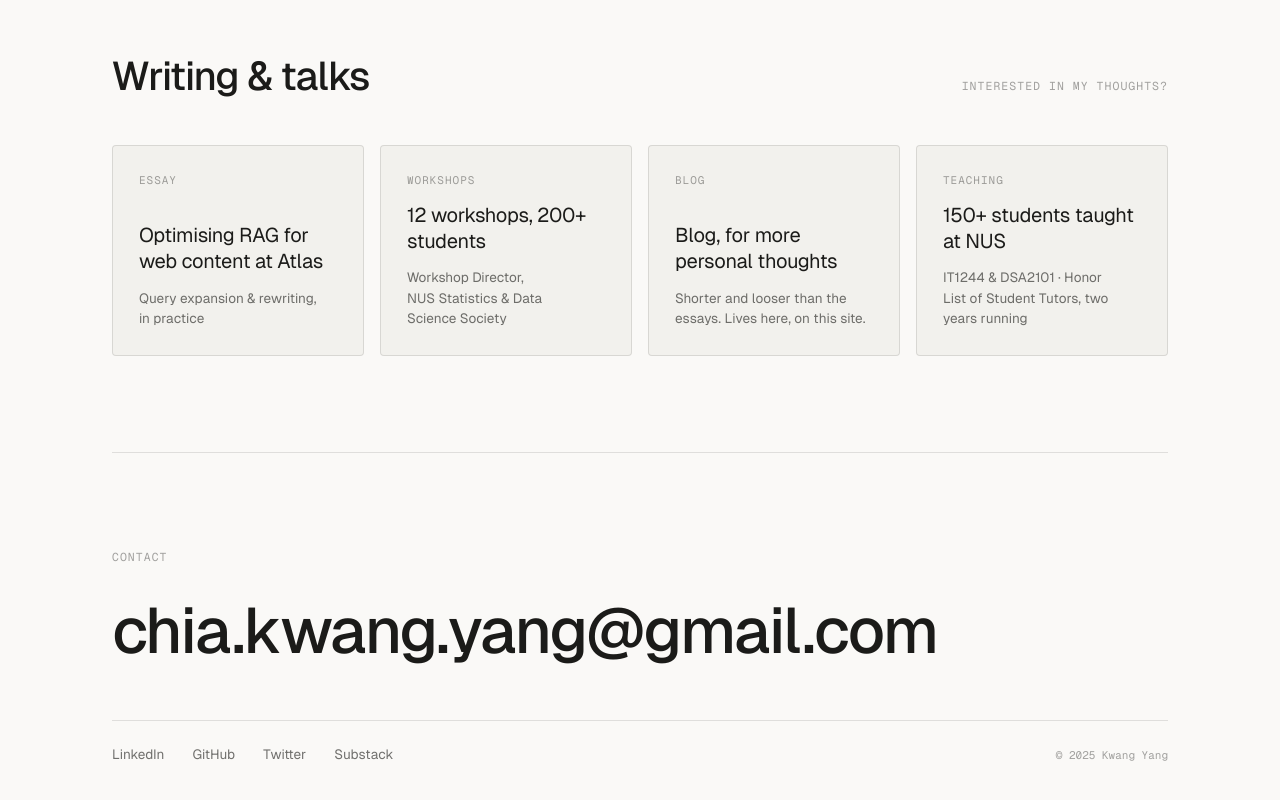
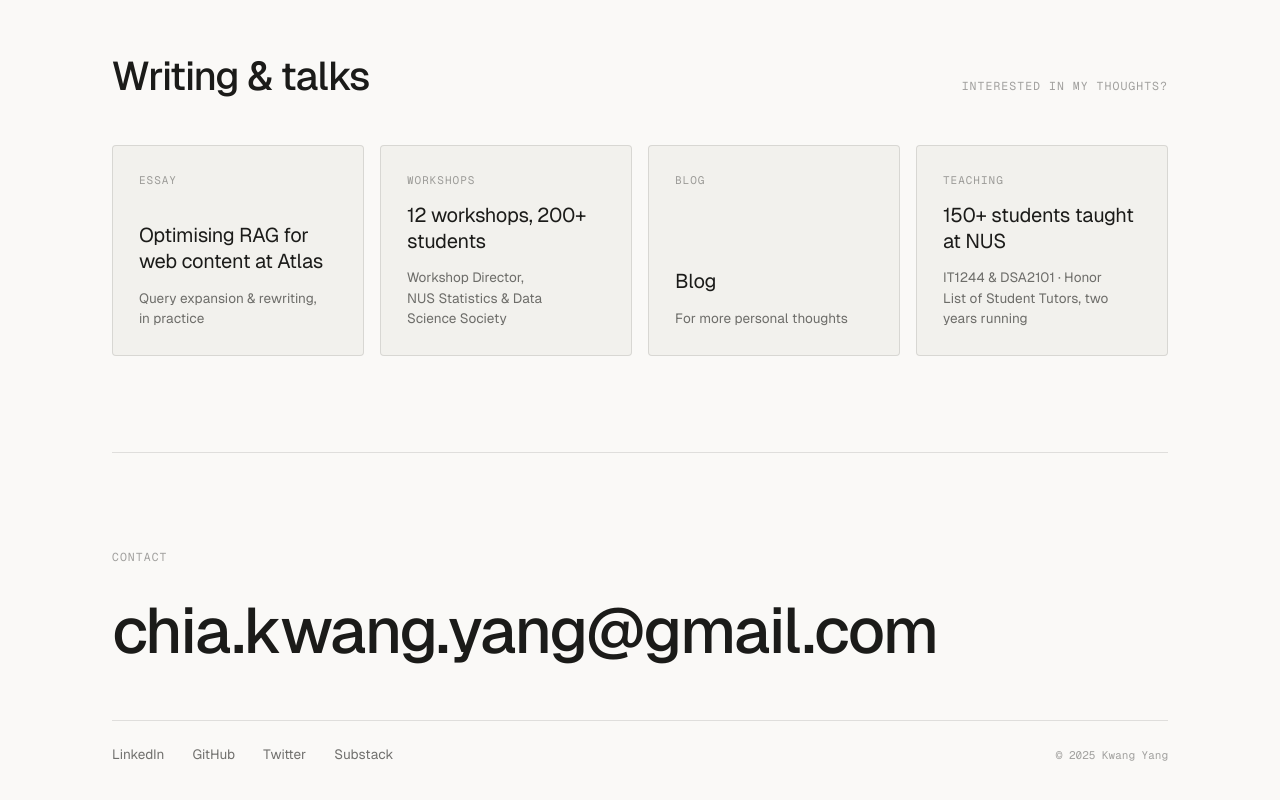
Before and after one commit to kwangyy/ky-website, a Next.js app: page / in a window 1280 px wide. Shown: the part 2201-3001 px from the top of the page. Built offline with nearby package versions, Linux system fonts and the light colour scheme.

Commit message:
Shorten the blog card copy

```diff
--- a/components/Writing.tsx
+++ b/components/Writing.tsx
@@ -22,8 +22,8 @@ const entries: Entry[] = [
   },
   {
     kind: 'Blog',
-    title: 'Blog, for more personal thoughts',
-    detail: 'Shorter and looser than the essays. Lives here, on this site.',
+    title: 'Blog',
+    detail: 'For more personal thoughts',
     href: '/blog',
   },
   {
```
